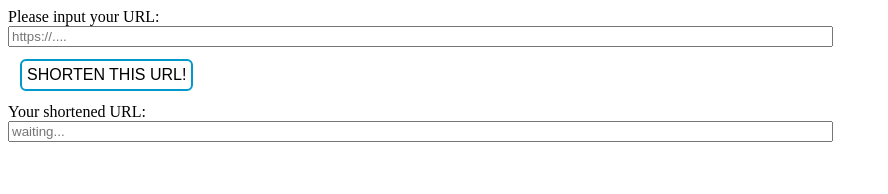
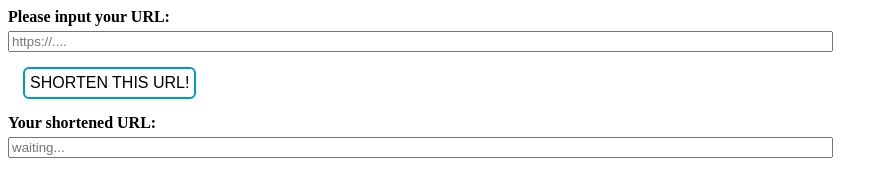
Before and after one commit to TheSolly/URL-Shortener, a plain HTML site: page index.html in a window 1280 px wide. Shown: the whole page, without its empty margins (0-888 px from the left). Drawn offline with nearby package versions, Linux system fonts and the light colour scheme.

Commit message:
improved UI

```diff
--- a/index.html
+++ b/index.html
@@ -9,10 +9,11 @@
     <style>
         #url-input{
             display: block;
+            margin-top: 5px;
         }
         button{
             display: block;
-            margin: 12px;
+            margin: 15px;
             padding: 5px;
             color: #0099CC;
             background: transparent;
@@ -32,19 +33,20 @@
         }
         #shorten-URL{
             display: block;
+            margin-top: 5px;
         }
     </style>
 </head>
 
 <body>
-    <label for="url-input">
+    <label style="font-weight:900" for="url-input">
         Please input your URL:
     </label>
     <input type="url" id="url-input" size="100" placeholder="https://....">
     <button onclick="shortURL()">
         Shorten this URL!
     </button>
-    <label for="shorten-URL">
+    <label style="font-weight:900" for="shorten-URL">
         Your shortened URL:
     </label>
     <input type="text" id="shorten-URL" size="100" value="" placeholder="waiting...">
```
